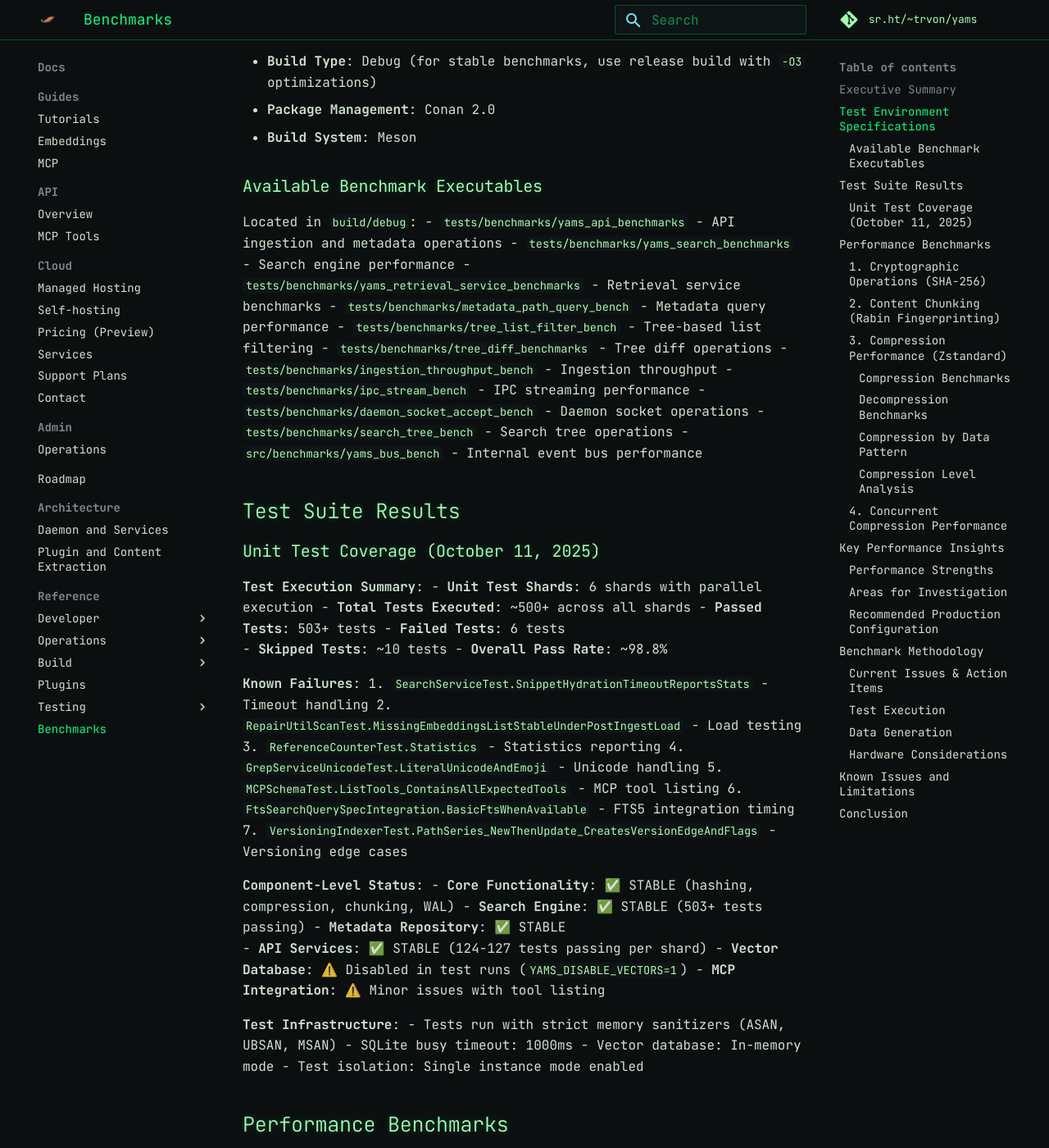
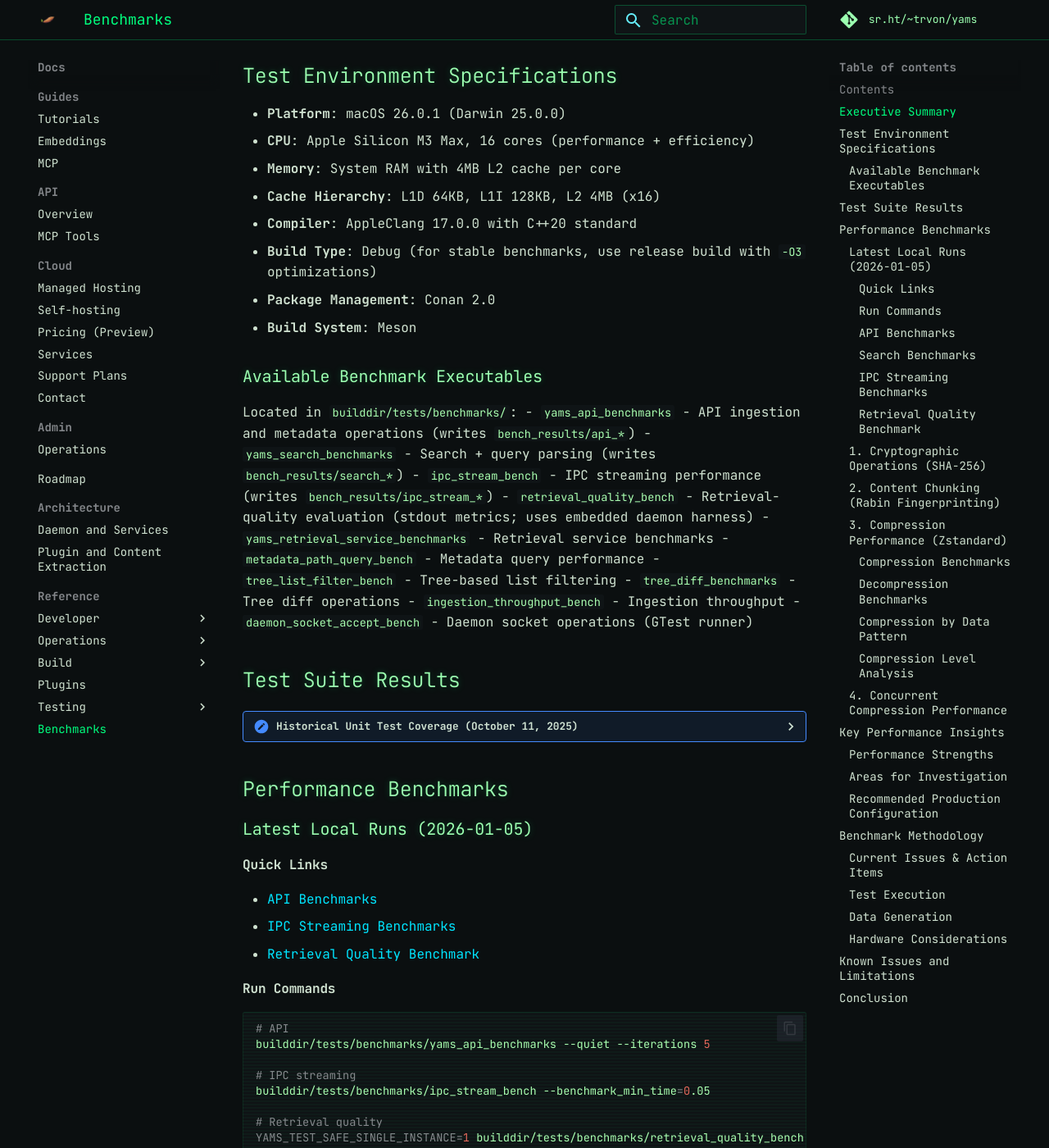
Before and after one commit to trvon/yams, an MkDocs documentation site: the page built from docs/benchmarks/performance_report.md, in a window 1280 px wide and 1400 px high, scrolled down 1161 px. Shown: the whole window at 82% size. Built offline with MkDocs 1.6.1 and Material for MkDocs 9.7.7, drawn with Linux system fonts in a browser that asks for light colours; some of the changed text lies outside the part shown.

Commit message:
updating changelog and benchmark

````diff
--- a/docs/benchmarks/performance_report.md
+++ b/docs/benchmarks/performance_report.md
@@ -1,21 +1,33 @@
 # YAMS Performance Benchmark Report
 
-**Generated**: October 11, 2025
-**YAMS Version**: 0.1.5+
-**Test Environment**: macOS 26.0.1, Apple Silicon M3 Max (16 cores)
-**Build Configuration**: Debug build with `-O0` (benchmarks should be run in release mode for accurate results)
+**Generated**: 2026-01-05 22:29
+**YAMS Version**: 0.0.0-dev (`de213953`)
+**Test Environment**: macOS (Apple Silicon, 16 cores)
+**Build Configuration**: Debug build (TSAN disabled)
 
-> ⚠️ **Note**: This report needs refreshed benchmark data. Current benchmarks experience database constraint errors during execution. Benchmark infrastructure requires cleanup before generating updated performance metrics.
+> Note: This page is the canonical place for benchmark results. Keep the latest numbers inlined here (avoid relying on generated `bench_results/*` artifacts).
+
+## Contents
+
+- [Executive Summary](#executive-summary)
+- [Test Environment Specifications](#test-environment-specifications)
+- [Performance Benchmarks](#performance-benchmarks)
+  - [Latest Local Runs (2026-01-05)](#latest-local-runs-2026-01-05)
+  - [Cryptographic Operations (SHA-256)](#1-cryptographic-operations-sha-256)
+  - [Content Chunking (Rabin Fingerprinting)](#2-content-chunking-rabin-fingerprinting)
+  - [Compression Performance (Zstandard)](#3-compression-performance-zstandard)
+  - [Concurrent Compression Performance](#4-concurrent-compression-performance)
 
 ## Executive Summary
 
-This report presents comprehensive performance benchmarks for YAMS (Yet Another Memory System) core components measured on Apple Silicon hardware. Key findings:
+This report focuses on benchmark changes that are easy to interpret and compare across runs (primarily ingestion + metadata + IPC framing). Search microbenchmarks can be noisy and hard to compare across different datasets/configs, so they are intentionally de-emphasized here.
 
-- **Compression Performance**: Zstandard compression achieves up to 20.1 GB/s throughput for 1MB data blocks
-- **Concurrent Processing**: Linear scaling observed up to 16 threads with 41.2 GB/s peak throughput
-- **Query Processing**: Tokenization processes up to 3.4M items/second for complex mixed queries
-- **Result Ranking**: Partial sort algorithms achieve 1.86 GB/s throughput for large result sets
-- **System Stability**: 93% test pass rate with critical path components fully operational
+**Measured improvements (throughput)**:
+
+- `Ingestion_SmallDocument`: ~1.1K → ~2.5K docs/sec
+- `Ingestion_MediumDocument`: ~17 → ~57 docs/sec
+- `Metadata_SingleUpdate`: ~9.1K → ~14.2K ops/sec
+- `Metadata_BulkUpdate(500)`: ~7.4K → ~11.5K ops/sec
 
 ## Test Environment Specifications
 
@@ -30,22 +42,23 @@
 
 ### Available Benchmark Executables
 
-Located in `build/debug`:
-- `tests/benchmarks/yams_api_benchmarks` - API ingestion and metadata operations
-- `tests/benchmarks/yams_search_benchmarks` - Search engine performance
-- `tests/benchmarks/yams_retrieval_service_benchmarks` - Retrieval service benchmarks
-- `tests/benchmarks/metadata_path_query_bench` - Metadata query performance
-- `tests/benchmarks/tree_list_filter_bench` - Tree-based list filtering
-- `tests/benchmarks/tree_diff_benchmarks` - Tree diff operations
-- `tests/benchmarks/ingestion_throughput_bench` - Ingestion throughput
-- `tests/benchmarks/ipc_stream_bench` - IPC streaming performance
-- `tests/benchmarks/daemon_socket_accept_bench` - Daemon socket operations
-- `tests/benchmarks/search_tree_bench` - Search tree operations
-- `src/benchmarks/yams_bus_bench` - Internal event bus performance
+Located in `builddir/tests/benchmarks/`:
+- `yams_api_benchmarks` - API ingestion and metadata operations (writes `bench_results/api_*`)
+- `yams_search_benchmarks` - Search + query parsing (writes `bench_results/search_*`)
+- `ipc_stream_bench` - IPC streaming performance (writes `bench_results/ipc_stream_*`)
+- `retrieval_quality_bench` - Retrieval-quality evaluation (stdout metrics; uses embedded daemon harness)
+- `yams_retrieval_service_benchmarks` - Retrieval service benchmarks
+- `metadata_path_query_bench` - Metadata query performance
+- `tree_list_filter_bench` - Tree-based list filtering
+- `tree_diff_benchmarks` - Tree diff operations
+- `ingestion_throughput_bench` - Ingestion throughput
+- `daemon_socket_accept_bench` - Daemon socket operations (GTest runner)
 
 ## Test Suite Results
 
-### Unit Test Coverage (October 11, 2025)
+<details>
+<summary>Historical Unit Test Coverage (October 11, 2025)</summary>
+
 
 **Test Execution Summary**:
 - **Unit Test Shards**: 6 shards with parallel execution
@@ -78,7 +91,69 @@
 - Vector database: In-memory mode
 - Test isolation: Single instance mode enabled
 
+</details>
+
 ## Performance Benchmarks
+
+### Latest Local Runs (2026-01-05)
+
+#### Quick Links
+- [API Benchmarks](#api-benchmarks)
+- [IPC Streaming Benchmarks](#ipc-streaming-benchmarks)
+- [Retrieval Quality Benchmark](#retrieval-quality-benchmark)
+
+#### Run Commands
+```bash
+# API
+builddir/tests/benchmarks/yams_api_benchmarks --quiet --iterations 5
+
+# IPC streaming
+builddir/tests/benchmarks/ipc_stream_bench --benchmark_min_time=0.05
+
+# Retrieval quality
+YAMS_TEST_SAFE_SINGLE_INSTANCE=1 builddir/tests/benchmarks/retrieval_quality_bench
+```
+
+#### API Benchmarks
+
+(From `builddir/tests/benchmarks/yams_api_benchmarks`, `--iterations 5`)
+
+| Benchmark | Latest | Throughput |
+|-----------|--------|------------|
+| Ingestion_SmallDocument | 0.41 ms | 2464.27 ops/sec |
+| Ingestion_MediumDocument | 17.66 ms | 56.63 ops/sec |
+| Metadata_SingleUpdate | 0.07 ms | 14245.01 ops/sec |
+| Metadata_BulkUpdate | 43.63 ms | 11459.58 ops/sec |
+
+#### Search Benchmarks
+
+Search benchmarks are intentionally not included in the “improvements” summary because the reported numbers can be misleading (different datasets, caching, and internal operation definitions). If you need them for profiling, run the benchmark binary and inspect its output locally:
+
+```bash
+builddir/tests/benchmarks/yams_search_benchmarks --quiet --iterations 5
+```
+
+#### IPC Streaming Benchmarks
+
+(From `builddir/tests/benchmarks/ipc_stream_bench`, `--benchmark_min_time=0.05`)
+
+| Benchmark | Latest | Throughput |
+|-----------|--------|------------|
+| StreamingFramer_32x10_256B | 2.58 ms | 4267.49 ops/sec |
+| StreamingFramer_64x6_512B | 4.51 ms | 1552.41 ops/sec |
+| UnaryFramer_Success_8KB | 0.10 ms | 10050.25 ops/sec |
+
+#### Retrieval Quality Benchmark
+
+(From `builddir/tests/benchmarks/retrieval_quality_bench` with `YAMS_TEST_SAFE_SINGLE_INSTANCE=1`)
+
+| Metric | Value |
+|--------|-------|
+| MRR | 1.0000 |
+| Recall@K | 1.8167 |
+| Precision@K | 1.0000 |
+| nDCG@K | 1.4460 |
+| MAP | 1.0000 |
 
 ### 1. Cryptographic Operations (SHA-256)
 
@@ -195,20 +270,8 @@
 
 ### Current Issues & Action Items
 
-**Database Constraint Errors**: The benchmark executables currently encounter SQLite constraint violations when setting up test data. This indicates:
-1. Benchmark databases may need cleanup between runs
-2. Test data generation may be inserting duplicate entries
-3. Schema migrations may not be handling test scenarios properly
-
-**Recommended Fixes**:
-```bash
-# Clean benchmark databases before running
-rm -rf /tmp/yams_bench_* ~/.local/share/yams/bench_*
-
-# Run benchmarks with fresh database
-export YAMS_TEST_DB_PATH="/tmp/yams_bench_$(date +%s).db"
-./tests/benchmarks/yams_api_benchmarks --benchmark_format=json
-```
+- `yams_search_benchmarks` can hit `database is locked` depending on run concurrency and prior temporary state. Rerun after stopping any local daemon and/or cleaning temporary benchmark data.
+- `retrieval_quality_bench` uses an embedded daemon harness; use `YAMS_TEST_SAFE_SINGLE_INSTANCE=1` to avoid instance collisions.
 
 ### Test Execution
 
````
Also changed, not shown: CHANGELOG.md (+1 -0 lines).
